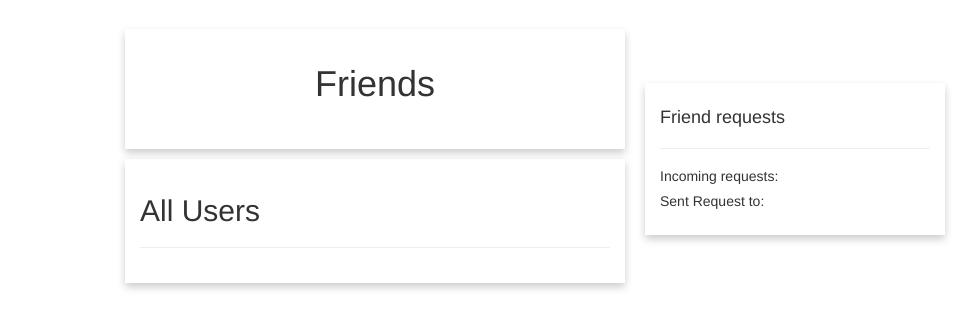
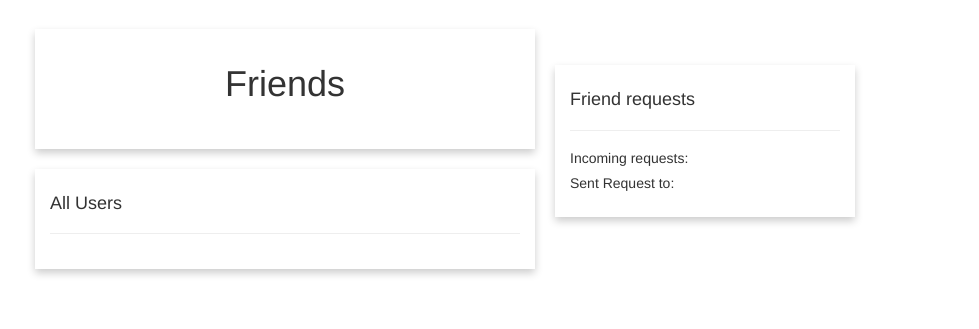
Before and after one commit to lotnee/Comp4920, a Flask app: page /friends in a window 1280 px wide. Shown: the part 51-380 px from the top of the page, without its empty margins (265-1244 px from the left). Run offline with Flask 2, Linux system fonts and the light colour scheme; the visitor is signed in with stand-in values (Sample User, id 1); data that the repository does not hold is empty; some libraries are stand-ins or nearby versions.

Commit message:
edited friendui

```diff
--- a/app/templates/friend.html
+++ b/app/templates/friend.html
@@ -14,6 +14,7 @@
 	max-width:500px;
 	text-align:left;
 	margin-top: 80px;
+  margin-left: 300px;
   position:relative;
 }
 .container2{
@@ -22,7 +23,7 @@
   margin-top:60px;
   width:300px;
   text-align:left;
-  top:-5%;
+  top:-20%;
   position:absolute;
   left:104%;
 }
@@ -136,9 +137,9 @@ h1 {
        {% endfor %}
     </div>
    </div>
-<div class="container" style="margin-top: 10px;">
+<div class="container" style="margin-top: 20px;">
    <!-- testing can be use for search-->
-   <h2>All Users</h2>
+   <h4>All Users</h4>
    <hr class="w3-clear">
    {% for user in users%}
       {% if user.email != current_user.email %}
```
